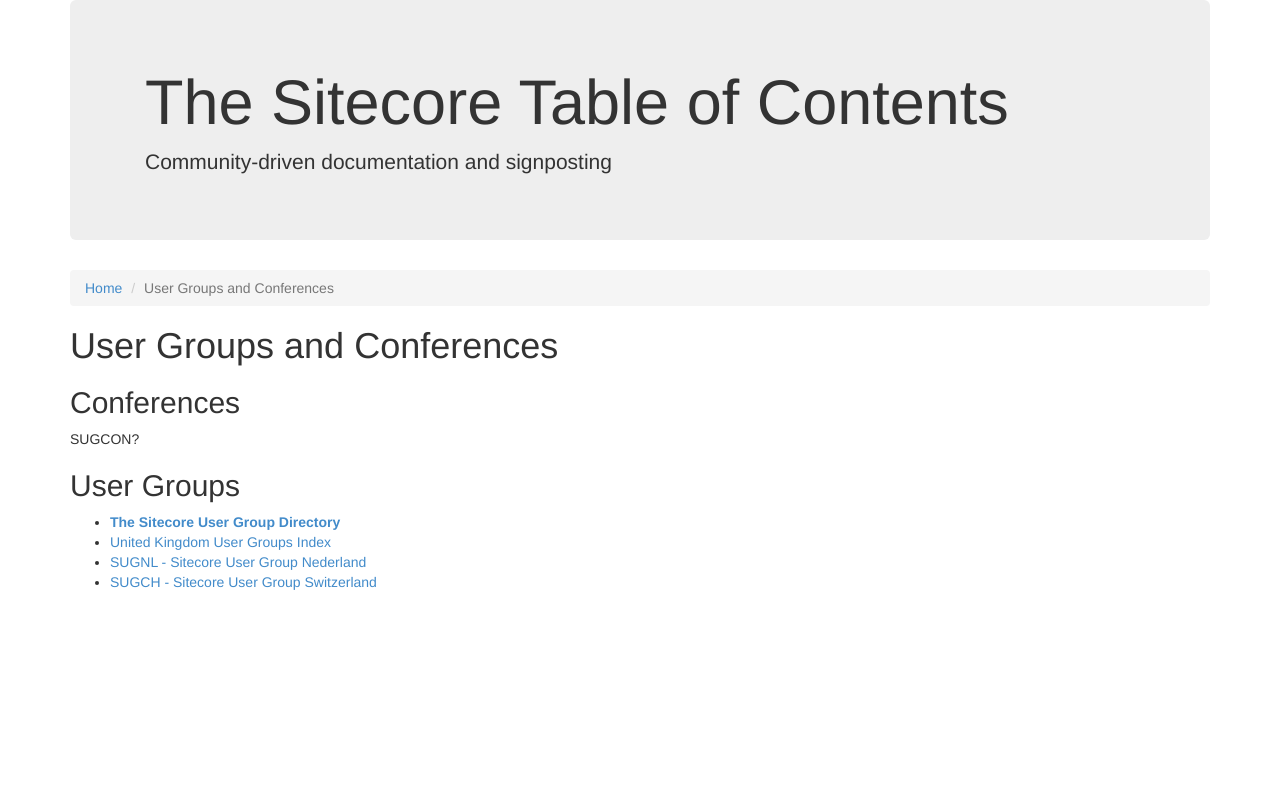
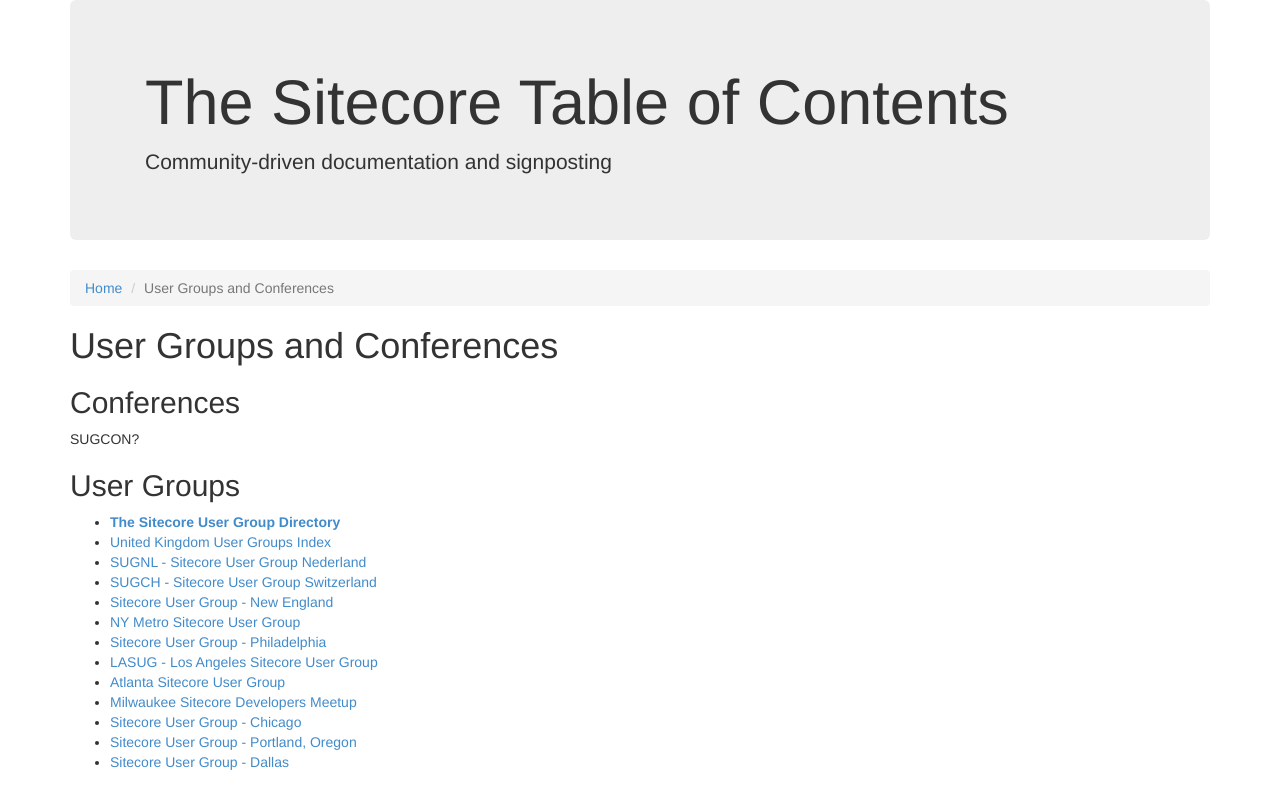
Before and after one commit to Sitecore-Community/docs, a Jekyll site: the page built from documentation/User Groups/index.md, in a window 1280 px wide. Shown: the top 809 px of the page. Built offline with Jekyll 4.4.1, drawn with Linux system fonts in a browser that asks for light colours; nearby versions of some CDN libraries.

Commit message:
added some #SitecoreUG lniks; some module related stuff; and some Sheer UI related stuff

```diff
--- a/documentation/User Groups/index.md
+++ b/documentation/User Groups/index.md
@@ -14,3 +14,12 @@
 * [United Kingdom User Groups Index](http://www.sitecore.net/TechUserGroupUK)
 * [SUGNL - Sitecore User Group Nederland](http://www.sugnl.net/)
 * [SUGCH - Sitecore User Group Switzerland](http://sugch.eventbrite.com)
+* [Sitecore User Group - New England](http://www.meetup.com/Sitecore-User-Group-New-England/)
+* [NY Metro Sitecore User Group](http://www.meetup.com/NY-Metro-Sitecore-User-Group/)
+* [Sitecore User Group - Philadelphia](http://www.meetup.com/Sitecore-User-Group-Philadelphia/)
+* [LASUG - Los Angeles Sitecore User Group](http://www.meetup.com/Los-Angeles-Sitecore-User-Group/)
+* [Atlanta Sitecore User Group](http://www.meetup.com/atlanta-sitecore)
+* [Milwaukee Sitecore Developers Meetup](http://www.meetup.com/Milwaukee-Sitecore-Developers-Meetup/)
+* [Sitecore User Group - Chicago](http://www.meetup.com/Sitecore-User-Group-Chicago/)
+* [Sitecore User Group - Portland, Oregon](http://www.meetup.com/Sitecore-Portland-Oregon-User-Group/)
+* [Sitecore User Group - Dallas](http://www.meetup.com/Sitecore-User-Group-Dallas/)
```
Also changed, not shown: documentation/Extending the Sitecore Client/index.md (+2 -0 lines), documentation/Modules/index.md (+5 -0 lines).
